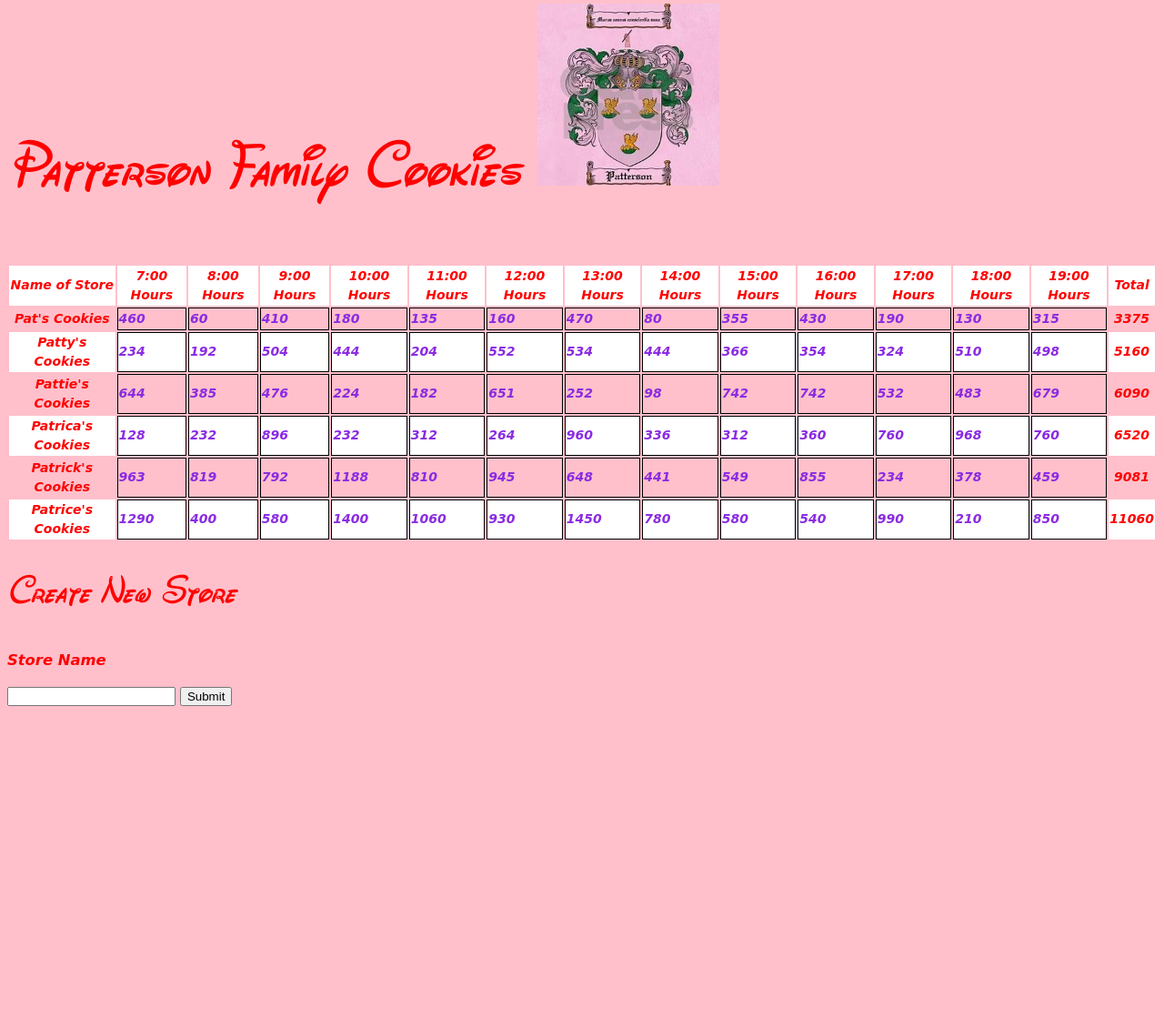
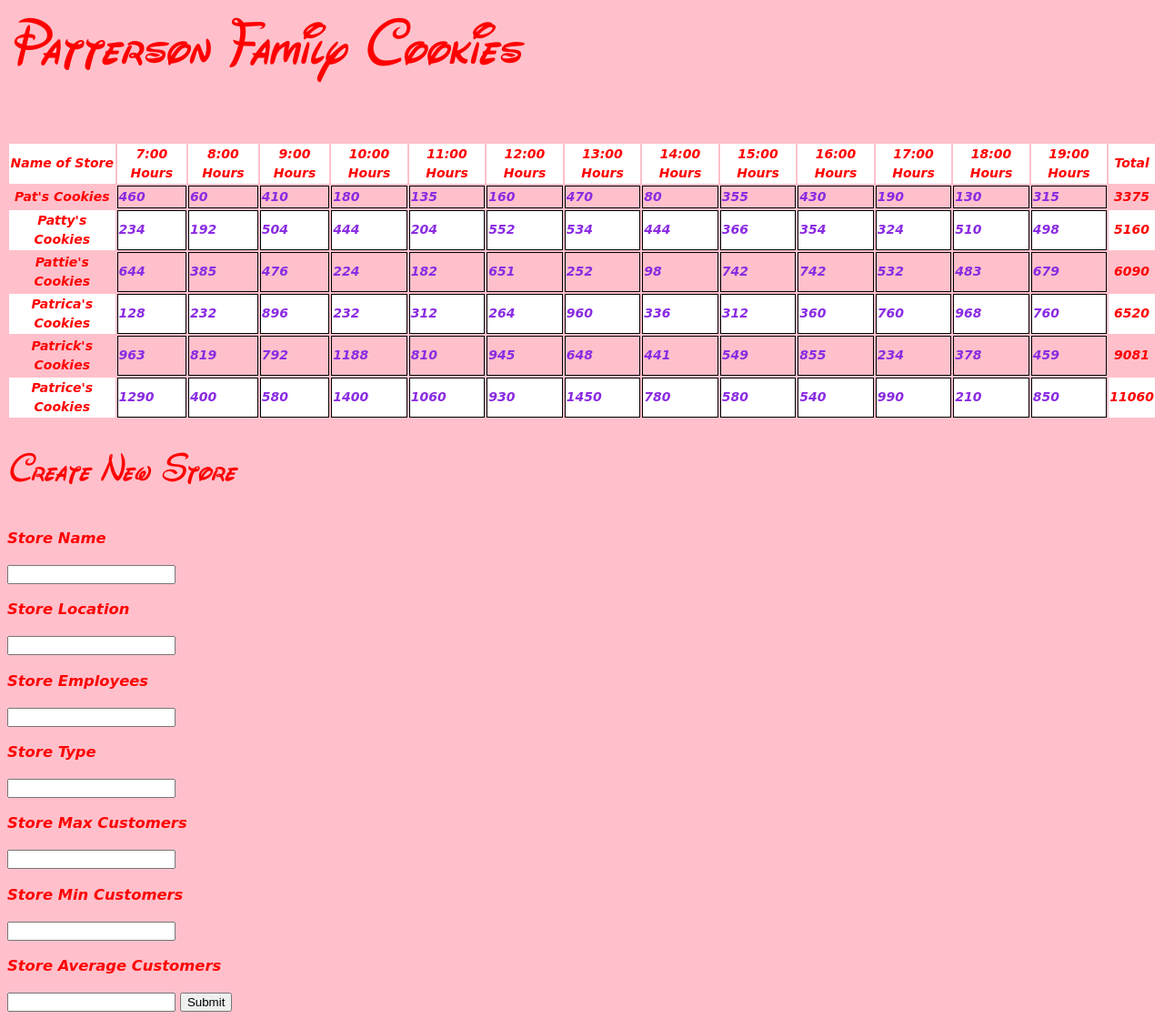
Before and after one commit to GARYTHEGREAT/Cookie-Store, a plain HTML site: page index.html in a window 1280 px wide. Shown: the part 295-1415 px from the top of the page at 91% size. Before the commit the page ends 1079 px from the top, so only its background shows below. Drawn offline with Linux system fonts and the light colour scheme.

Commit message:
Tuesday21CodeUpdate

```diff
--- a/index.html
+++ b/index.html
@@ -13,11 +13,8 @@
     /> </h1>
 
 <body id = "my-body">
-    <h1 id="top-header">Patterson Family Cookies <img src="images/Family Crest.png" alt="Quality Logo" width="200" height="200"
-        color: red;
-        background-color: pink;
-
-        /> </h1>
+    <h1 id="top-header">Patterson Family Cookies
+         </h1>
 
     <table id='store-table'></table>
 
@@ -25,7 +22,28 @@
     <h1>Create New Store</h1>
     <form id='store-form'>
         <h3>Store Name</h3>
-        <input  name='storeName'></input>
+        <input required name='storeName'></input>
+        <h3>Store Location</h3>
+        <input required name='locationName'></input>
+        <h3>Store Employees</h3>
+        <input required name='employeesNumber'></input>
+        <h3>Store Type</h3>
+        <input required name='storeType'></input>
+        <h3>Store Max Customers</h3>
+        <input required name='storeMaxCustomers'></input>
+        <h3>Store Min Customers</h3>
+        <input required name='storeMinCustomers'></input>
+        <h3>Store Average Customers</h3>
+        <input required name='storeAvgCustomers'></input>
+
+
+
+
+
+
+
+
+
         <button id='submitButton' type='submit'>Submit</button>
     </form>
 </body>
--- a/main.js
+++ b/main.js
@@ -210,11 +210,19 @@ function displayTotalCookies(store) {
 
 
     let storeName = elForm.storeName;
+    let storeLocation = elForm.locationName;
+    let storeEmployees =elForm.employeesNumber;
+    let storeType = elForm.storeType;
+    let storeInventory = elForm.inventoryNumber
+    let storeMaxCustomers = elForm.maxCustomersPerHour
+    let storeMinCustomers = elForm.minCustomersPerHour
+    let storeAvgCustomers = elForm.avgCustomersPerHour
+
 
 //define function called createNewSchool to let user create a new school with form.
 function createNewStore(event) {
     event.preventDefault();
-    let newStore = new StoreInfo(location, storeName.value, 500, 7, 20, 4, 10, 50, 10, 100, 58, );
+    let newStore = new StoreInfo(storeLocation.value, storeName.value, parsteInt.storeEmployees.value, 7, 20, storeType.value, parseInt.storeInventory.value, parseInt.storeMaxCustomers.value, parseInt.storeMinCustomers.value, parseInt.storeAvgCustomers.value, 8 );
     console.log(newStore);
     displayTotalCookies(newStore);
 
```
